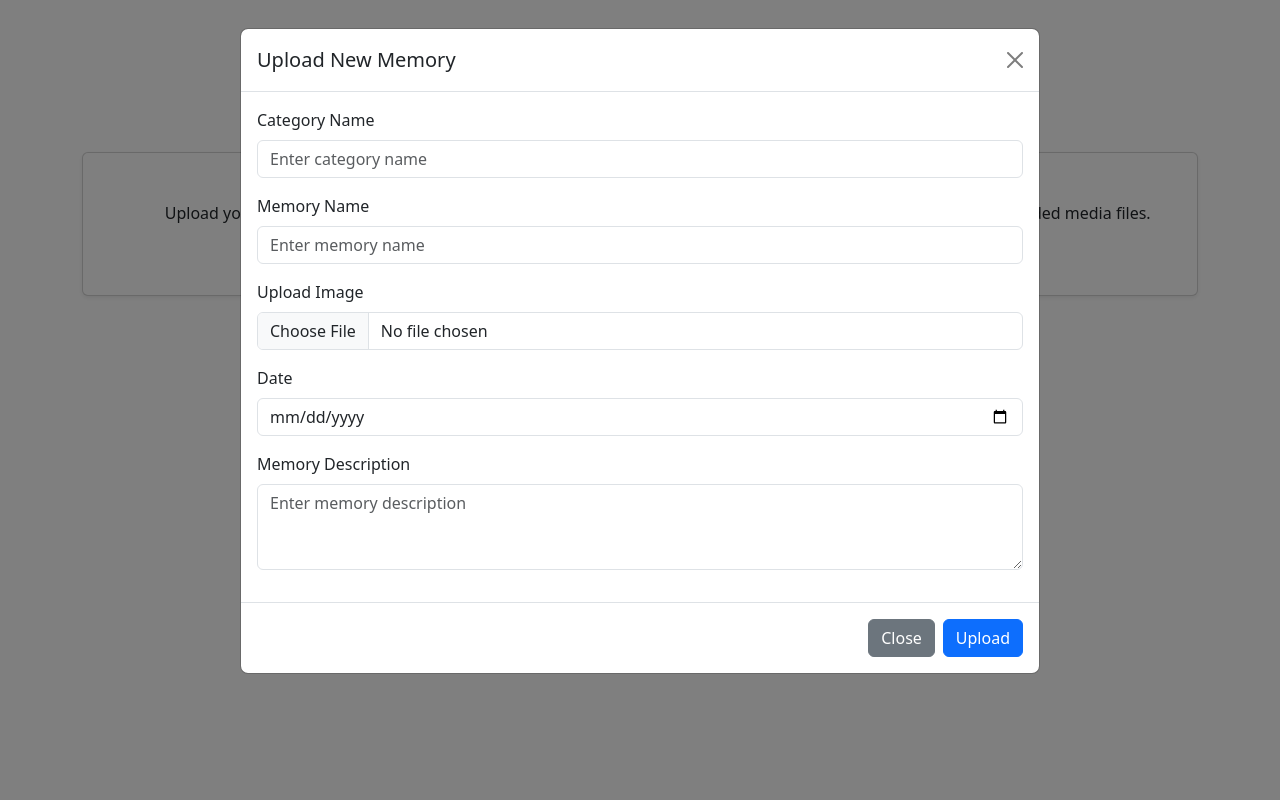
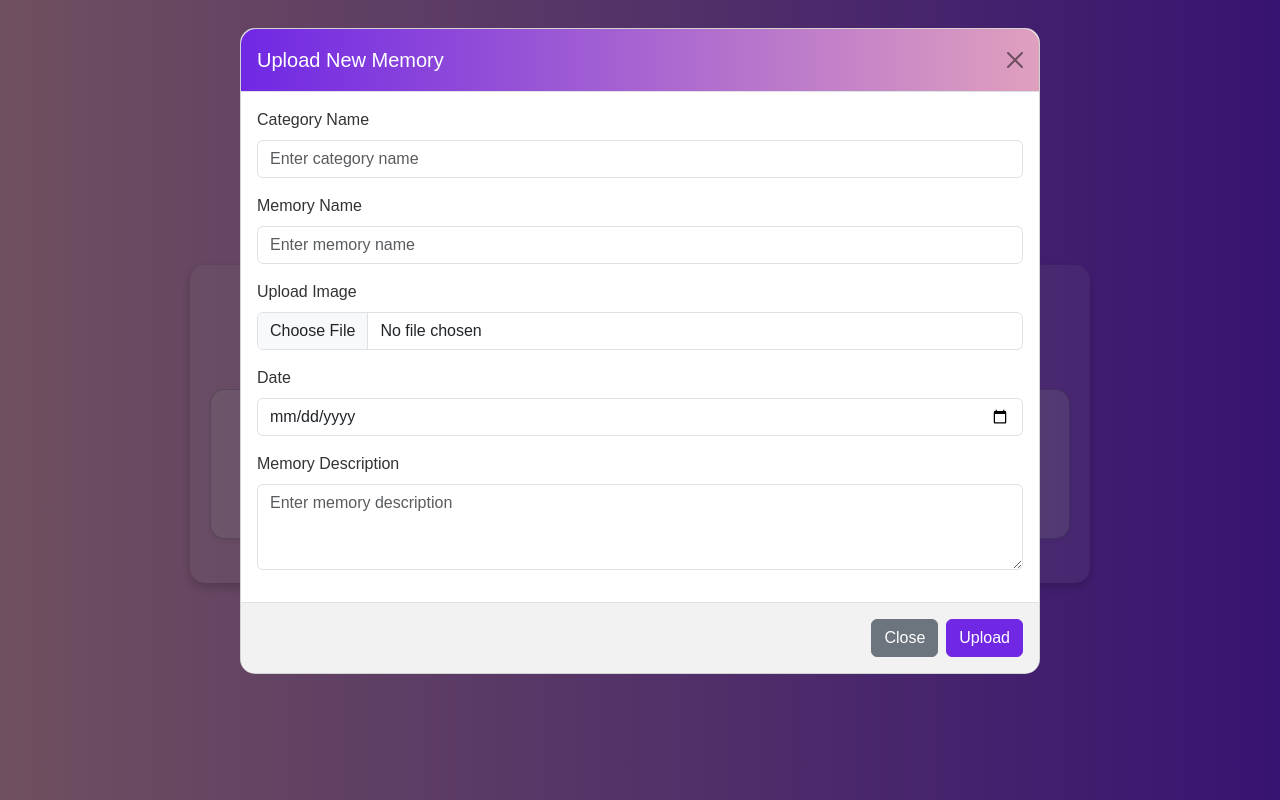
Before and after one commit to jnanasai420/Memory-Vault, a plain HTML site: page upload/upload.html in a window 1280 px wide. Both pictures are taken after a click on the button "Upload Media". Drawn offline with nearby package versions, Linux system fonts and the light colour scheme; some packages are replaced by stand-ins of ours; no server answers; a script that the page names is missing.

Commit message:
css modified

```diff
--- a/categories/categories.css
+++ b/categories/categories.css
@@ -1,5 +1,23 @@
 body {
-  background-color: #f8f9fa;
+  font-family: "Poppins", sans-serif;
+  background: linear-gradient(to right, #dfa0be, #7028e4);
+  color: #fff;
+  margin: 0;
+  padding: 0;
+}
+
+.container {
+  max-width: 1100px;
+  background: rgba(255, 255, 255, 0.1);
+  padding: 20px;
+  border-radius: 15px;
+  box-shadow: 0px 4px 10px rgba(0, 0, 0, 0.2);
+  text-align: center;
+}
+
+h1 {
+  font-weight: bold;
+  text-shadow: 2px 2px 4px rgba(0, 0, 0, 0.3);
 }
 
 .category-section {
@@ -7,39 +25,154 @@ body {
 }
 
 .category-title {
-  color: #343a40;
-  font-size: 24px;
+  font-size: 26px;
   font-weight: bold;
-  margin-bottom: 15px;
-  border-bottom: 2px solid #007bff;
+  padding: 10px;
+  background: rgba(255, 255, 255, 0.2);
+  border-radius: 10px;
   display: inline-block;
-  padding-bottom: 5px;
+  text-shadow: 1px 1px 3px rgba(0, 0, 0, 0.3);
+  transition: background 0.3s ease;
+  font-family: "Montserrat", sans-serif;
+  color: #ffebcd;
+}
+
+.category-title:hover {
+  background: rgba(255, 255, 255, 0.4);
+  color: #fff;
+}
+
+.card {
+  flex: 1;
+  min-width: 280px;
+  max-width: 400px;
+  height: 350px;
+  display: flex;
+  flex-direction: column;
+  justify-content: center;
+  align-items: center;
+  text-align: center;
+  border-radius: 15px;
+  background: rgba(255, 255, 255, 0.2);
+  color: #fff;
+  transition: all 0.3s ease;
+  overflow: hidden;
+}
+
+.card:hover {
+  transform: translateY(-5px) scale(1.05);
+  box-shadow: 0px 5px 15px rgba(0, 0, 0, 0.3);
 }
 
 .memory-image {
-  height: 200px;
+  width: 100%;
+  height: 100%;
   object-fit: cover;
+  border-radius: 15px;
 }
 
-.card {
-  border-radius: 10px;
-  overflow: hidden;
+.btn-primary {
+  background-color: #7028e4;
+  border-color: #7028e4;
+  transition: 0.3s ease;
 }
 
-.card-body {
-  text-align: center;
+.btn-primary:hover {
+  background-color: #dfa0be;
+  border-color: #dfa0be;
 }
 
-.card-title {
-  font-size: 18px;
-  font-weight: bold;
+.modal-content {
+  background: #fff;
+  border-radius: 15px;
+  color: #333;
+  transform: scale(0.8);
+  transition: transform 0.3s ease, opacity 0.3s ease;
+  opacity: 0;
+  font-family: "Arial", sans-serif;
+  box-shadow: 0px 6px 20px rgba(0, 0, 0, 0.4);
 }
 
-.card-text {
-  font-size: 14px;
-  color: #6c757d;
+.modal.show .modal-content {
+  transform: scale(1);
+  opacity: 1;
 }
 
-.text-muted {
-  font-size: 12px;
+.modal-header {
+  background: linear-gradient(to right, #7028e4, #dfa0be);
+  color: #fff;
+  border-top-left-radius: 15px;
+  border-top-right-radius: 15px;
+  font-size: 20px;
 }
+
+.modal-footer {
+  background: rgba(0, 0, 0, 0.05);
+  border-bottom-left-radius: 15px;
+  border-bottom-right-radius: 15px;
+}
+
+/* Image Popup */
+#imagePopup {
+  display: none;
+  position: fixed;
+  top: 0;
+  left: 0;
+  width: 100vw;
+  height: 100vh;
+  background: rgba(0, 0, 0, 0.7);
+  align-items: center;
+  justify-content: center;
+  backdrop-filter: blur(10px);
+}
+
+#imagePopup img {
+  max-width: 60%;
+  max-height: 50vh;
+  border-radius: 10px;
+  box-shadow: 0px 4px 8px rgba(0, 0, 0, 0.3);
+}
+
+#imagePopup button {
+  margin-top: 10px;
+  padding: 10px 20px;
+  font-size: 16px;
+  color: white;
+  background: #333;
+  border: none;
+  cursor: pointer;
+  border-radius: 5px;
+}
+
+/* Responsive Design */
+@media (max-width: 768px) {
+  .container {
+    padding: 15px;
+  }
+  .modal-dialog {
+    max-width: 95%;
+  }
+  .card {
+    height: 300px;
+  }
+  #imagePopup img {
+    max-width: 75%;
+    max-height: 45vh;
+  }
+}
+
+@media (max-width: 576px) {
+  h1 {
+    font-size: 1.8rem;
+  }
+  .category-title {
+    font-size: 20px;
+  }
+  .card {
+    height: 260px;
+  }
+  #imagePopup img {
+    max-width: 85%;
+    max-height: 40vh;
+  }
+}
--- a/categories/categories.js
+++ b/categories/categories.js
@@ -123,11 +123,7 @@ const fetchMemories = async (userId) => {
         memoryCard.innerHTML = `
           <div class="card shadow-sm">
               <img src="${memory.imageUrl}" class="card-img-top memory-image" alt="${memory.memoryName}" style="cursor: pointer;">
-              <div class="card-body">
-                  <h5 class="card-title">${memory.memoryName}</h5>
-                  <p class="text-muted">${memory.date}</p>
-                  <p class="card-text">${memory.description}</p>
-              </div>
+
           </div>
         `;
 
--- a/upload/upload.css
+++ b/upload/upload.css
@@ -1,26 +1,127 @@
 body {
-  font-family: Arial, sans-serif;
+  font-family: "Poppins", sans-serif;
+  background: linear-gradient(to right, #dfa0be, #7028e4);
+  color: #fff;
+  display: flex;
+  justify-content: center;
+  align-items: center;
+  height: 100vh;
+  margin: 0;
 }
 
-/* .navbar {
-  border-bottom: 2px solid #ddd;
-} */
+.container {
+  max-width: 900px;
+  background: rgba(255, 255, 255, 0.1);
+  padding: 20px;
+  border-radius: 15px;
+  box-shadow: 0px 4px 10px rgba(0, 0, 0, 0.2);
+  text-align: center;
+}
+
+h1 {
+  font-weight: bold;
+  text-shadow: 2px 2px 4px rgba(0, 0, 0, 0.3);
+}
+
+.row {
+  display: flex;
+  flex-wrap: wrap;
+  justify-content: center;
+}
 
 .card {
-  border-radius: 10px;
+  flex: 1;
+  min-width: 300px;
+  max-width: 450px;
+  height: 150px;
+  display: flex;
+  flex-direction: column;
+  justify-content: center;
+  align-items: center;
+  text-align: center;
+  border-radius: 15px;
+  background: rgba(255, 255, 255, 0.2);
+  color: #fff;
+  transition: all 0.3s ease;
 }
 
 .card:hover {
-  transform: scale(1.05);
-  transition: transform 0.3s ease;
+  transform: translateY(-5px) scale(1.05);
+  box-shadow: 0px 5px 15px rgba(0, 0, 0, 0.3);
 }
 
 .btn-primary {
-  background-color: #007bff;
-  border-color: #007bff;
+  background-color: #7028e4;
+  border-color: #7028e4;
+  transition: 0.3s ease;
+}
+
+.btn-primary:hover {
+  background-color: #dfa0be;
+  border-color: #dfa0be;
 }
 
 .btn-success {
   background-color: #28a745;
   border-color: #28a745;
+  transition: 0.3s ease;
 }
+
+.btn-success:hover {
+  background-color: #45c362;
+  border-color: #45c362;
+}
+
+.modal-content {
+  background: #fff;
+  border-radius: 15px;
+  color: #333;
+  transform: scale(0.8);
+  transition: transform 0.3s ease, opacity 0.3s ease;
+  opacity: 0;
+}
+
+.modal.show .modal-content {
+  transform: scale(1);
+  opacity: 1;
+}
+
+.modal-header {
+  background: linear-gradient(to right, #7028e4, #dfa0be);
+  color: #fff;
+  border-top-left-radius: 15px;
+  border-top-right-radius: 15px;
+}
+
+.modal-footer {
+  background: rgba(0, 0, 0, 0.05);
+  border-bottom-left-radius: 15px;
+  border-bottom-right-radius: 15px;
+}
+
+/* Image Preview */
+#previewImage {
+  border-radius: 10px;
+  box-shadow: 0px 4px 8px rgba(0, 0, 0, 0.3);
+  transition: 0.3s ease;
+}
+
+#previewImage:hover {
+  transform: scale(1.1);
+}
+
+/* Responsive Design */
+@media (max-width: 768px) {
+  .container {
+    padding: 15px;
+  }
+  .modal-dialog {
+    max-width: 95%;
+  }
+}
+
+@media (max-width: 576px) {
+  h1 {
+    font-size: 1.8rem;
+  }
+}
--- a/upload/upload.html
+++ b/upload/upload.html
@@ -8,6 +8,7 @@
       href="https://cdn.jsdelivr.net/npm/bootstrap@5.3.0-alpha3/dist/css/bootstrap.min.css"
       rel="stylesheet"
     />
+    <link rel="stylesheet" href="./upload.css" />
     <style>
       @media (max-width: 576px) {
         .modal-dialog {
```
